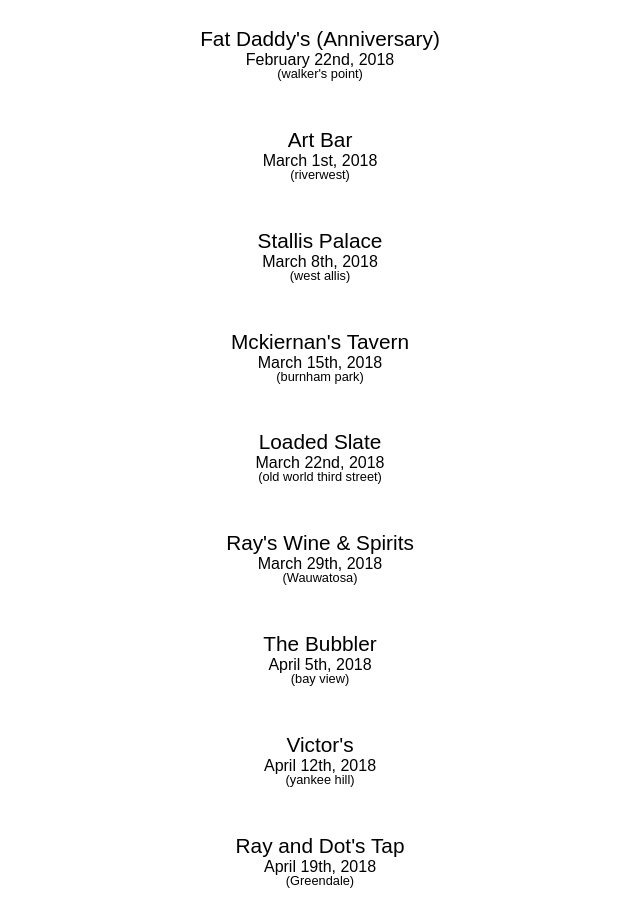
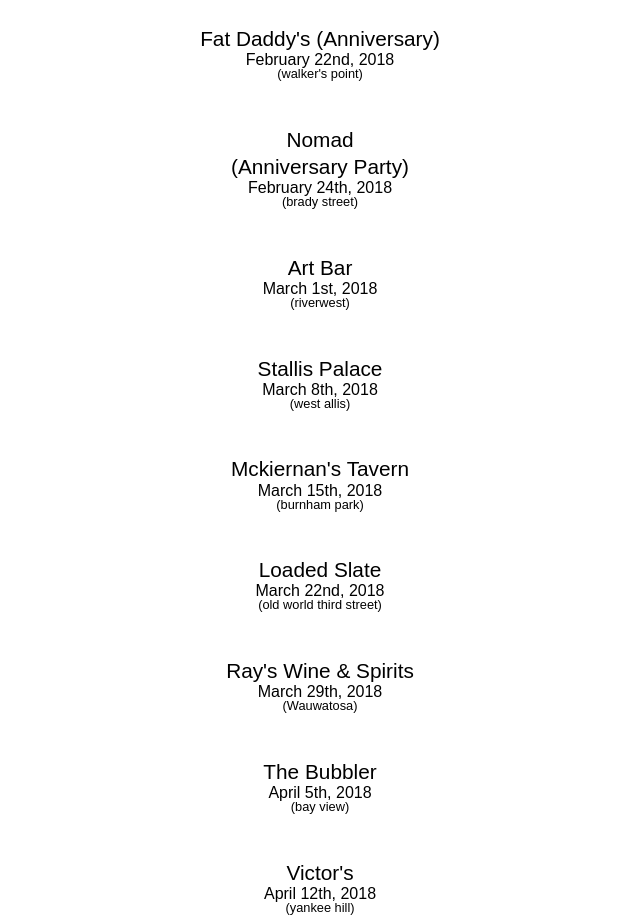
Before and after one commit to kstangel/jeremyandkyle.com, a website: page index.htm in a window 1280 px wide. Shown: the part 10860-11783 px from the top of the page, without its empty margins (320-960 px from the left). Drawn offline with Linux system fonts and the light colour scheme.

Commit message:
Included Anniversary Party

```diff
--- a/index.htm
+++ b/index.htm
@@ -567,6 +567,11 @@
          <p class='nh'>(walker's point)</p>
       </li>
       <li>
+        <p class='bar'>Nomad</br>(Anniversary Party)</p>
+        <p class='date sat'>February 24th, 2018</p>
+        <p class='nh'>(brady street)</p>
+     </li>
+      <li>
         <p class='bar'>Art Bar</p>
         <p class='date thurs'></p>
         <p class='nh'>(riverwest)</p>
```
